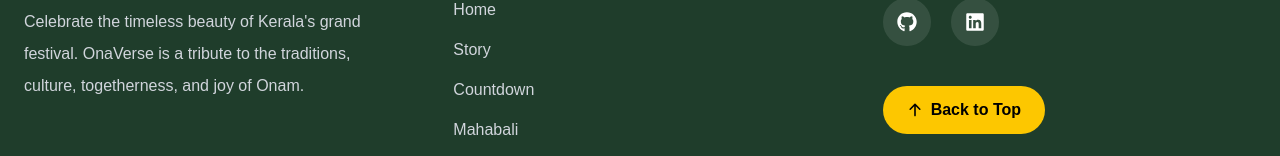
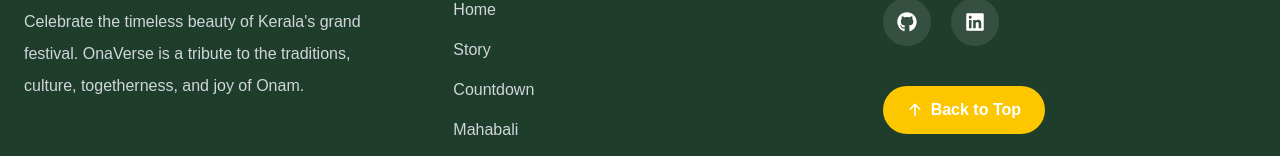
Before and after one commit to akashkrishnan2004/onam-web-app, a React (Vite) app: page / in a window 1280 px wide. Shown: the part 9260-9416 px from the top of the page. Built offline with nearby package versions, Linux system fonts and the light colour scheme.

Commit message:
Link Share Add Commit3

```diff
--- a/src/pages/Footer.jsx
+++ b/src/pages/Footer.jsx
@@ -101,7 +101,7 @@ export default function Footer() {
 
             <button
               onClick={scrollTop}
-              className="mt-10 bg-yellow-400 text-black px-6 py-3 rounded-full font-semibold hover:scale-105 transition flex items-center gap-2"
+              className="mt-10 bg-yellow-400 text-white px-6 py-3 rounded-full font-semibold hover:scale-105 transition flex items-center gap-2"
             >
               <HiArrowUp />
               Back to Top
```
